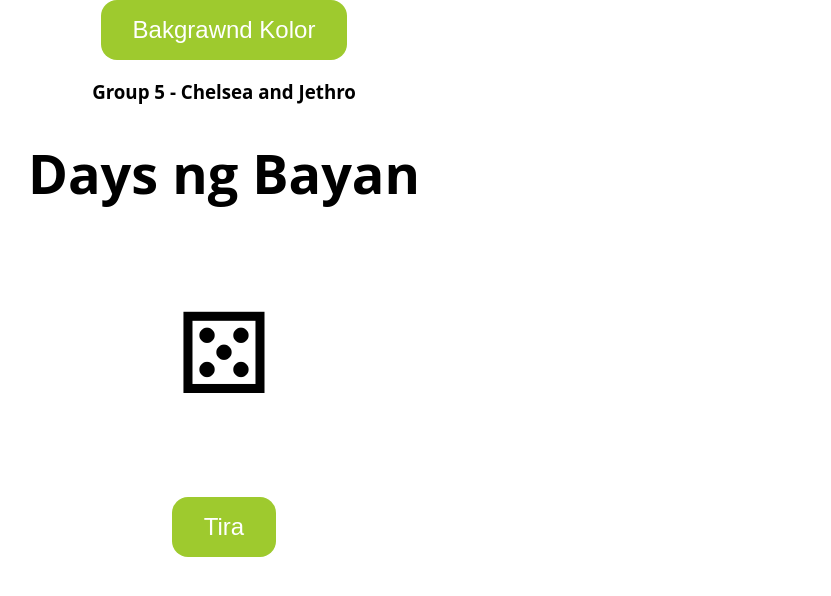
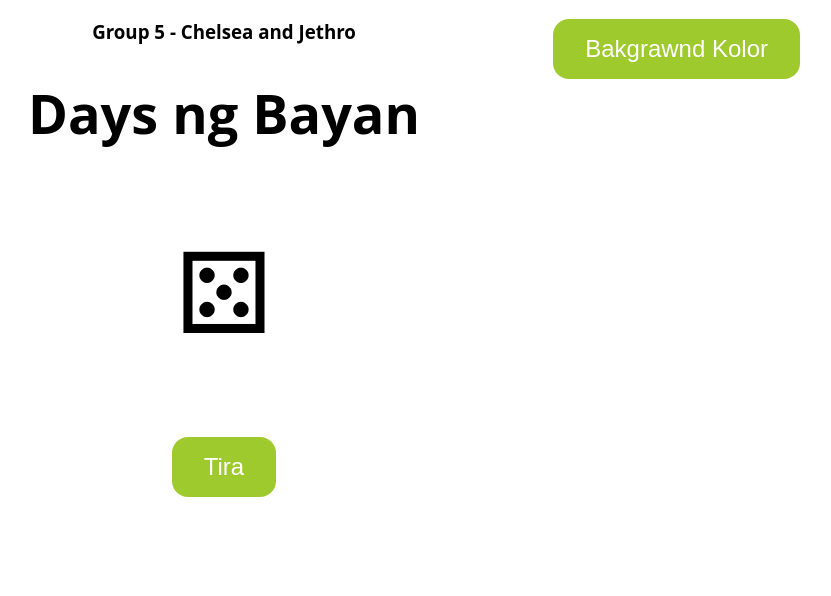
Before and after one commit to XeQtioner/june22activity, a plain HTML site: page index.html in a window 1280 px wide. Shown: the whole page, without its empty margins (416-1247 px from the left). Drawn offline with Linux system fonts and the light colour scheme.

Commit message:
fixed btn

```diff
--- a/style.css
+++ b/style.css
@@ -14,6 +14,11 @@ body {
     margin: 5px;
     animation-duration: 1s;
     animation-fill-mode: forwards;
+  }
+
+  #btn {
+    position: fixed;
+    right: 5%;
   }
 
   .tira-animation {
```
